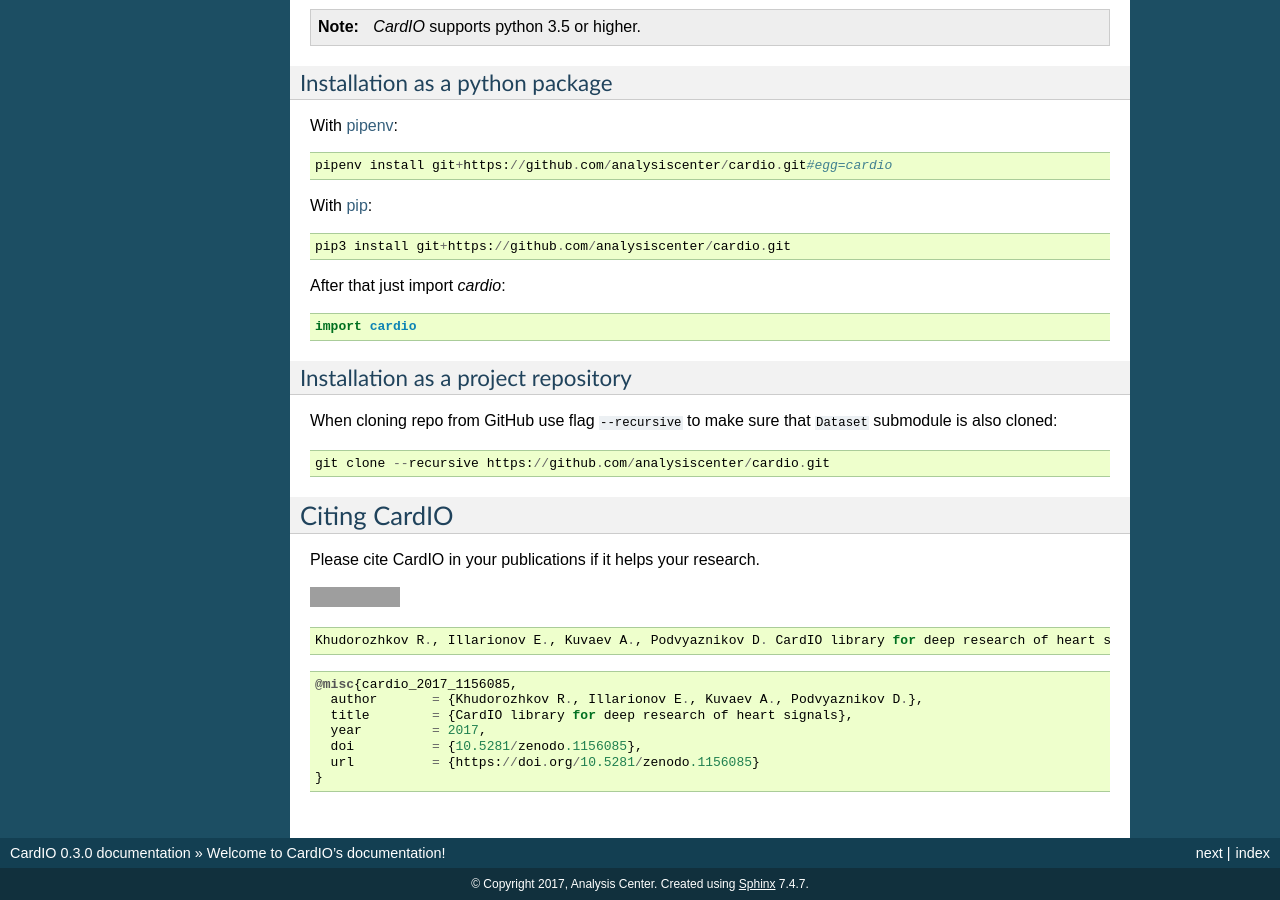
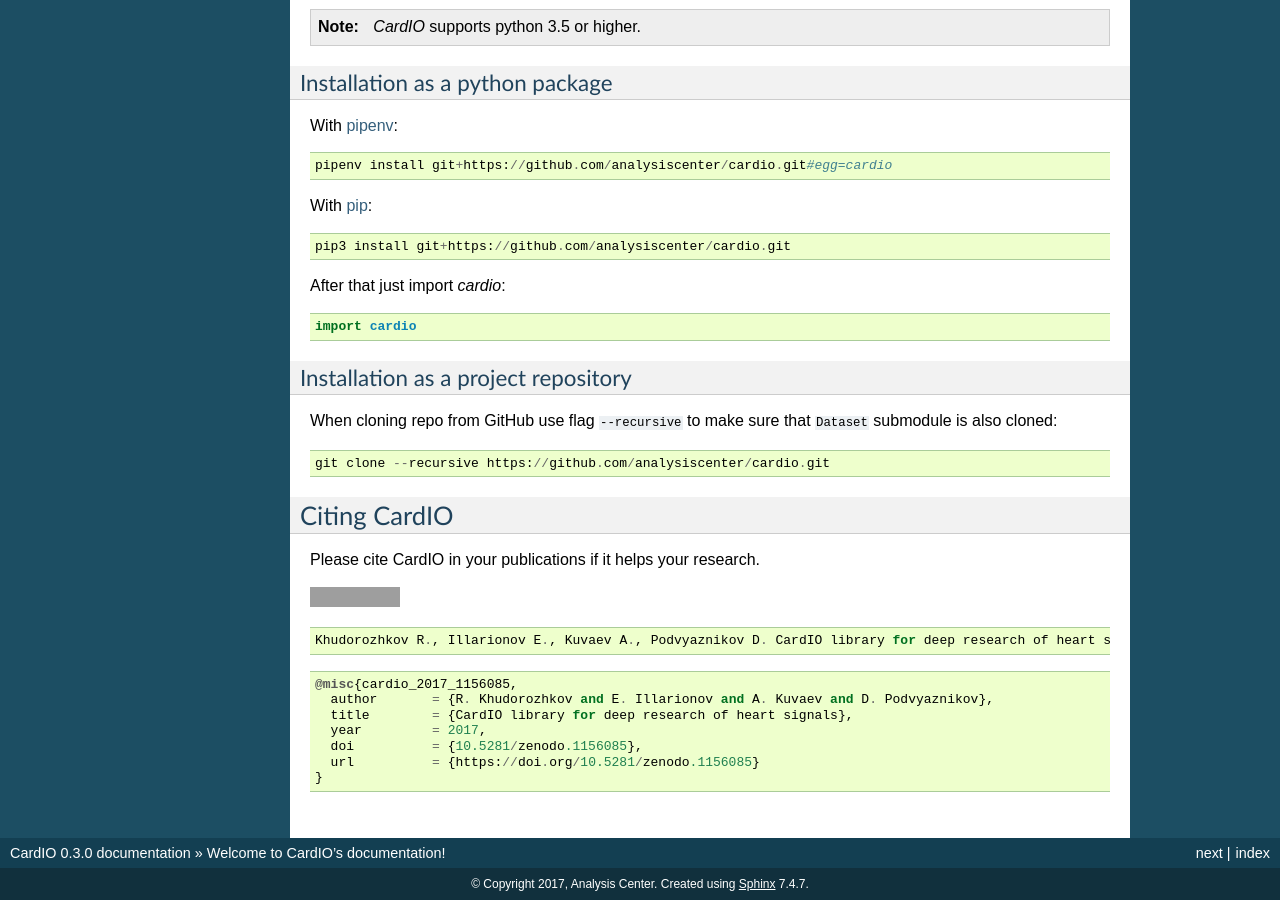
Before and after one commit to analysiscenter/cardio, a Sphinx documentation site: the page built from docs/index.rst, in a window 1280 px wide and 900 px high, scrolled down 1531 px. Built offline with Sphinx 7.4.7, drawn with Linux system fonts in a browser that asks for light colours; grey boxes are pictures that could not be loaded.

Commit message:
Fix citation

```diff
--- a/docs/index.rst
+++ b/docs/index.rst
@@ -120,7 +120,7 @@
 ::
 
     @misc{cardio_2017_1156085,
-      author       = {Khudorozhkov R., Illarionov E., Kuvaev A., Podvyaznikov D.},
+      author       = {R. Khudorozhkov and E. Illarionov and A. Kuvaev and D. Podvyaznikov},
       title        = {CardIO library for deep research of heart signals},
       year         = 2017,
       doi          = {10.5281/zenodo.1156085},
```
Also changed, not shown: README.md (+1 -1 lines).
